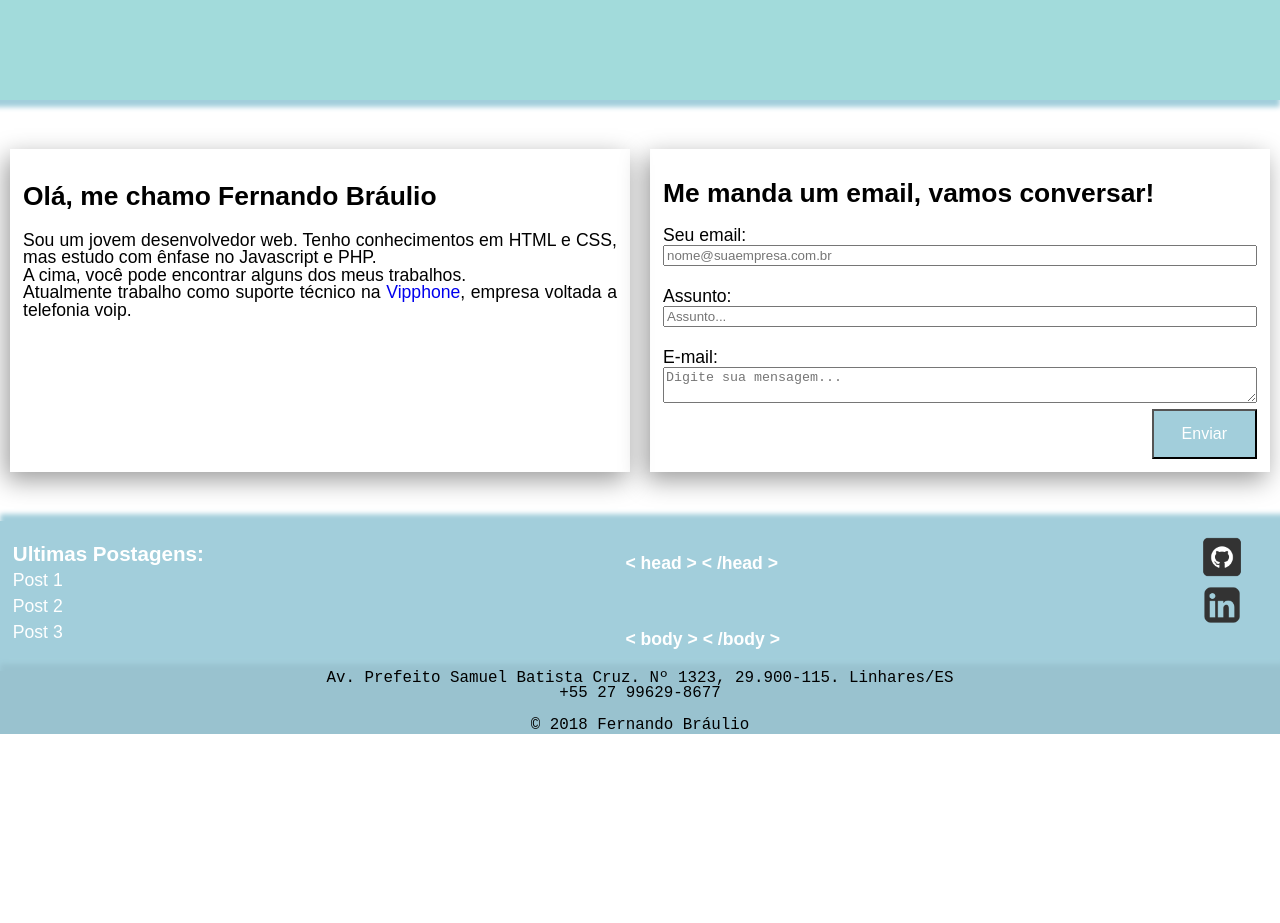
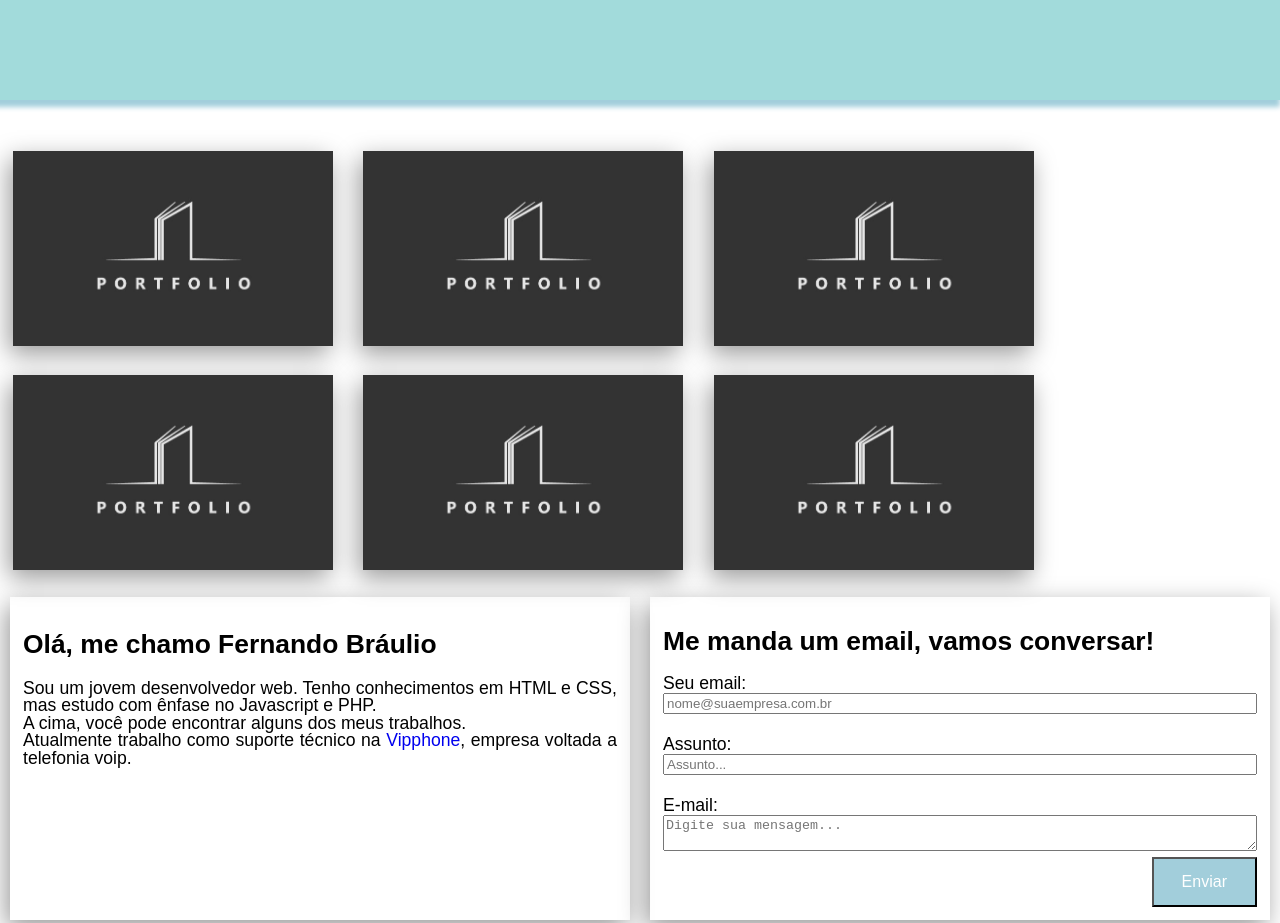
Before and after one commit to Fernando-Braulio/fernandobraulio.github.io, a plain HTML site: page index.html in a window 1280 px wide. Shown: the part 620-1543 px from the top of the page. Before the commit the page ends 1354 px from the top, so only its background shows below. Drawn offline with Linux system fonts and the light colour scheme.

Commit message:
Version 1.0.13 portfolio

```diff
--- a/assets/css/style.css
+++ b/assets/css/style.css
@@ -100,10 +100,6 @@ footer {
     justify-content: space-between;
     margin-top: 3%;
 }
-footer h4 {
-    color: white;
-    line-height: 38px;
-}
 .blog {
     display: flex;
     flex-direction: column;
@@ -118,7 +114,7 @@ footer h4 {
     text-decoration: none;
     color: white;
 }
-picture{
+.picture_footer{
     display: flex;
     margin-right: 3%;
     margin-top: 1%;
@@ -138,6 +134,22 @@ picture{
 a:hover{
     text-decoration: underline;
 }
+
+/*Portfolio version 1*/
+.portfolio{
+    display: flex;
+    align-items: center;
+    justify-content: space-around;
+    flex-wrap: wrap;
+}
+.portfolio img{
+    flex-basis: 25%;
+    max-width: 25%;
+    margin: 1%;
+    box-shadow: -4px 8px 24px rgba(0,0,0,.4);
+}
+/*Fim portfolio*/
+
 /*Responsive*/
 @media only screen and (min-width:600px) and (max-width:800px){
     body {
@@ -158,9 +170,6 @@ a:hover{
     header {
         height: 55vh;
         margin-bottom: 5%;
-    }
-    footer h4{
-        display: none;
     }
     .about{
         display: inline;
--- a/index.html
+++ b/index.html
@@ -22,7 +22,16 @@
 				<h1 class="nameHeader"><a href="#">Fernando Bráulio &gt;</a></h1>
 		    	<h1 data-text="Desenvolvedor WEB" class="titleHeader">Desenvolvedor WEB</h1>
 			</header>
-
+	<section class="portfolio">
+		<picture>
+    		<img src="assets/img/portfolio-logo.jpg" class="img">
+    		<img src="assets/img/portfolio-logo.jpg" class="img">
+    		<img src="assets/img/portfolio-logo.jpg" class="img">
+    		<img src="assets/img/portfolio-logo.jpg" class="img">
+    		<img src="assets/img/portfolio-logo.jpg" class="img">
+    		<img src="assets/img/portfolio-logo.jpg" class="img">
+    	</picture>
+	</section>
      <section class="about">
       <div class="textBox">
         <h1>Olá, me chamo Fernando Bráulio</h1>
@@ -46,13 +55,7 @@
 			<a href="#"><span>Post 2</span></a>
 			<a href="#"><span>Post 3</span></a>
 		</div>
-		<h4>
-			&lt; head &gt;
-			&lt; /head &gt; <br><br>
-			&lt; body &gt;
-			&lt; /body &gt;
-		</h4>
-		<picture>
+		<picture class="picture_footer">
             <a href="https://github.com/Fernando-Braulio" target="_blank" class="testeHover"><img src="assets/img/github-icon.png" class="img_footer"></a>
             <a href="https://www.linkedin.com/in/fernando-braulio" target="_blank" class="testeHover"><img src="assets/img/linkedin-icon.png" class="img_footer"></a>
 		</picture>
```
Also changed, not shown: assets/img/portfolio-logo.jpg (added), 1 other file.
